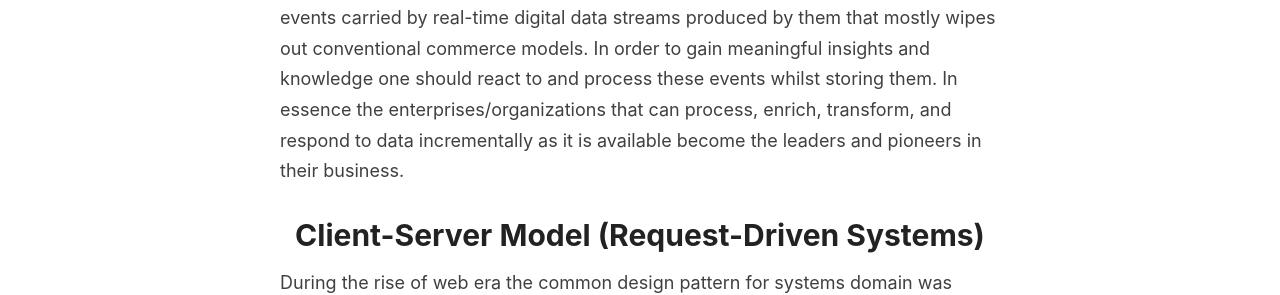
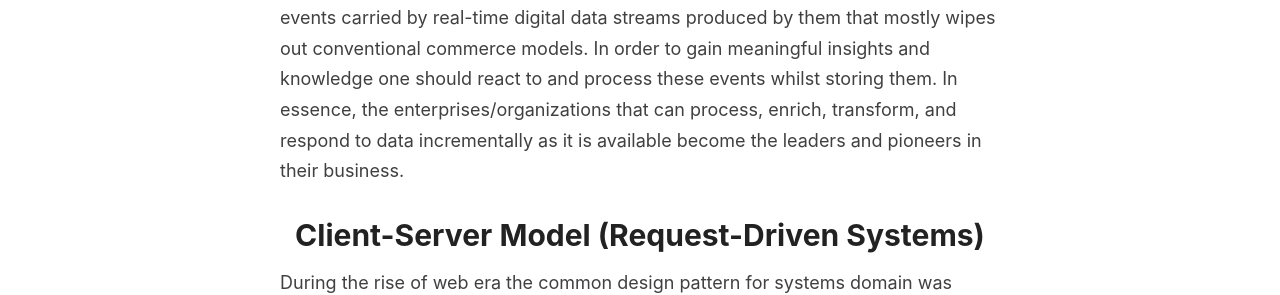
Before and after one commit to selcuksert/selcuksert.github.io, a Jekyll site: the page built from _posts/2021-12-25-apache-kafka.md, in a window 1280 px wide and 900 px high, scrolled down 1692 px. Shown: the part 314-609 px from the top of the window. Built offline with Jekyll 4.4.1, drawn with Linux system fonts in a browser that asks for light colours; nearby versions of some CDN libraries; some of the changed text lies outside the part shown.

Commit message:
Updated article

```diff
--- a/_posts/2021-12-25-apache-kafka.md
+++ b/_posts/2021-12-25-apache-kafka.md
@@ -25,7 +25,7 @@ The global data traffic increased 112 times from 2008 to 2020.[^2] To unleash th
 This information is then used to gain **knowledge** in a quick and a straightforward way. It is the primary tool for understanding and overcoming business challenges in fast-paced and ever-changing world.
 
 # Event
-As stated in the introduction Apache Kafka is a streaming platform that persists and distribute **events**. An event denotes a change of a state, something happened in a domain or system and it is inherently a time bounded fact. As events are already happened, they are immutable and accumulation of these timed facts reveals **behavior** of the system or domain that they are generated by. The prevalence of interconnected and smart devices forces global businesses to capture and distill events carried by real-time digital data streams produced by them that mostly wipes out conventional commerce models. In order to gain meaningful insights and knowledge one should react to and process these events whilst storing them. In essence the enterprises/organizations that can process, enrich, transform, and respond to data incrementally as it is available become the leaders and pioneers in their business.
+As stated in the introduction Apache Kafka is a streaming platform that persists and distribute **events**. An event denotes a change of a state, something happened in a domain or system and it is inherently a time bounded fact. As events are already happened, they are immutable and accumulation of these timed facts reveals **behavior** of the system or domain that they are generated by. The prevalence of interconnected and smart devices forces global businesses to capture and distill events carried by real-time digital data streams produced by them that mostly wipes out conventional commerce models. In order to gain meaningful insights and knowledge one should react to and process these events whilst storing them. In essence, the enterprises/organizations that can process, enrich, transform, and respond to data incrementally as it is available become the leaders and pioneers in their business.
 
 # Client-Server Model (Request-Driven Systems)
 During the rise of web era the common design pattern for systems domain was client-server model which is mainly backed by request-driven architecture which is synchronous and blocking in terms of communication and command execution. This is however, became inadequate to handle massive data volumes in a performant way. Because, the systems that embrace this model are tightly coupled. The requestor (client) and responder (server) need to know each other in order to interact each other. The need for such a seam between these actors turns out to be a maintenance and sustaining burden. As communication is synchronous, it leaves little room for error and there is no delivery guarantee in case of target system becomes unavailable, unless there exists a queuing, retrying mechanism in requestor side which contradicts to the simplicity of client implementation.
```
Also changed, not shown: other parts of _posts/2021-12-25-apache-kafka.md (+1 -1 lines), _posts/2022-01-01-ksqldb.md (+1 -1 lines).
